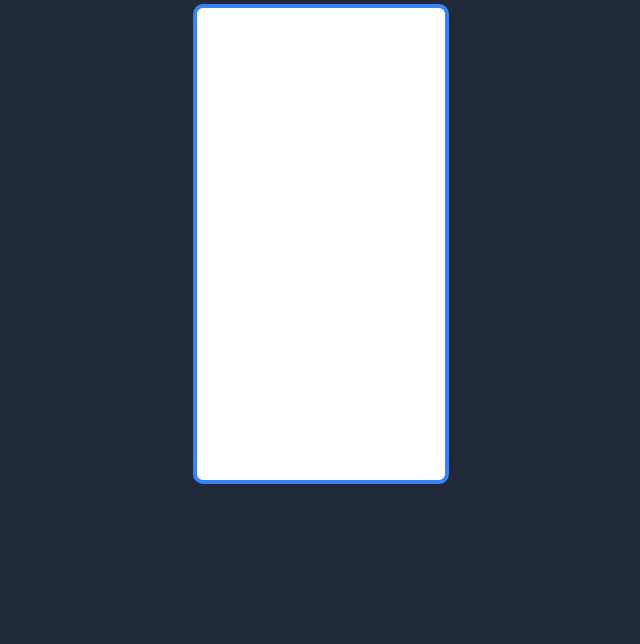
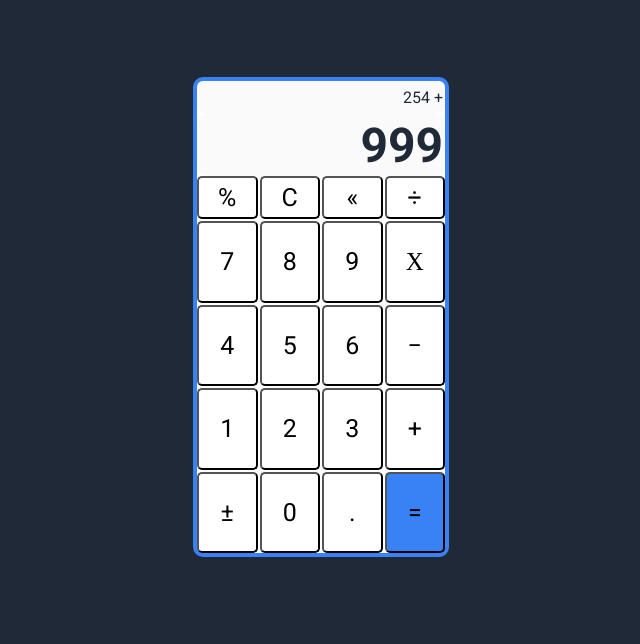
Before and after one commit to pepzarate/calculator-odin, a plain HTML site: page index.html in a window 1280 px wide. Shown: the part 156-800 px from the top of the page, without its empty margins (319-959 px from the left). Drawn offline with Linux system fonts and the light colour scheme.

Commit message:
create form with inputs and buttons

```diff
--- a/index.html
+++ b/index.html
@@ -10,8 +10,32 @@
 	</head>
 	<body>
 		<main class="container">
+			<h1 class="title">Calculator for Lord Odin</h1>
 			<form class="white-calculator" action="">
-
+				<input class="screen-numbers help" disabled type="text" value="254 +"/>
+				<input class="screen-numbers result" disabled type="text" value="999"/>
+				<div class="buttons-area">
+					<button>%</button>
+					<button>C</button>
+					<button>«</button>
+					<button>÷</button>
+					<button>7</button>
+					<button>8</button>
+					<button>9</button>
+					<button>Χ</button>
+					<button>4</button>
+					<button>5</button>
+					<button>6</button>
+					<button>−</button>
+					<button>1</button>
+					<button>2</button>
+					<button>3</button>
+					<button>+</button>
+					<button>±</button>
+					<button>0</button>
+					<button>.</button>
+					<button class="result-button">=</button>
+				</div>
 			</form>
 		</main>
 	</body>
--- a/style.css
+++ b/style.css
@@ -1,3 +1,4 @@
+@import url('https://fonts.googleapis.com/css2?family=Roboto:ital,wght@0,300;0,400;0,700;1,400&display=swap');
 :root {
 	--main-color: #1f2937;
 	--blue: #3882f6;
@@ -68,10 +69,12 @@ p {
 .center {
 	text-align: center;
 }
+
 .container {
 	height: 100vh;
 	display: flex;
-	justify-content: center;
+	flex-direction: column;
+	justify-content: space-evenly;
 	align-items: center;
 }
 
@@ -79,7 +82,7 @@ p {
 	background-color: white;
 	height: 60vh;
 	width: 80%;
-	border: #3882f6 solid .4rem;
+	border:var(--blue) solid .4rem;
 	border-radius: 1rem;
 }
 @media (width > 480px ) {
@@ -97,3 +100,40 @@ p {
 		width: 20%;
 	}
 }
+
+.screen-numbers{
+	width: 100%;
+	border: none;
+	text-align: right;
+	border-radius: 1rem;
+}
+.screen-numbers.help{
+	height: 7%;
+	font-size: 1.6rem;
+	color: var(--main-color);
+}
+.screen-numbers.result{
+	height: 13%;
+	font-size: 4.8rem;
+	color: var(--main-color);
+	font-weight: bold;
+}
+
+.buttons-area{
+	height: 80%;
+	display: grid;
+	grid-template-columns: repeat(4, 1fr);
+	grid-template-rows: .5fr repeat(4, 1fr);
+	gap: .2rem;
+}
+
+button {
+	background-color: #fff;
+	font-size: 2.5rem;
+	border-radius: 0.5rem;
+	border: thin #1f2937 0.01rem;
+}
+
+.result-button{
+	background-color: var(--blue);
+}
```
